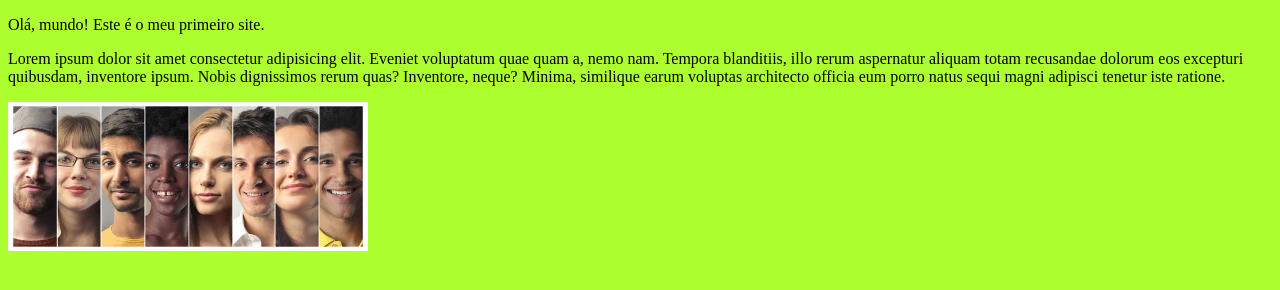
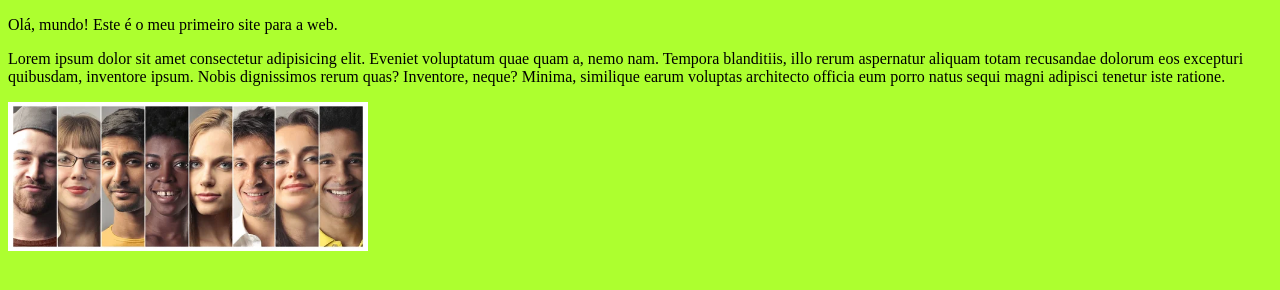
Before and after one commit to imreadyrod/ProjetoWeb1, a plain HTML site: page index.html in a window 1280 px wide. Drawn offline with Linux system fonts and the light colour scheme.

Commit message:
UPDATE index.html V2

```diff
--- a/index.html
+++ b/index.html
@@ -7,7 +7,7 @@
     <link rel="stylesheet" href="style.css">
 </head>
 <body>
-    <p>Olá, mundo! Este é o meu primeiro site.</p>
+    <p>Olá, mundo! Este é o meu primeiro site para a web.</p>
 
     <p>Lorem ipsum dolor sit amet consectetur adipisicing elit. Eveniet voluptatum quae quam a, nemo nam. Tempora blanditiis, illo rerum aspernatur aliquam totam recusandae dolorum eos excepturi quibusdam, inventore ipsum. Nobis dignissimos rerum quas? Inventore, neque? Minima, similique earum voluptas architecto officia eum porro natus sequi magni adipisci tenetur iste ratione.</p>
     <img src="pessoas.jpg" alt="" width="360px">
```
